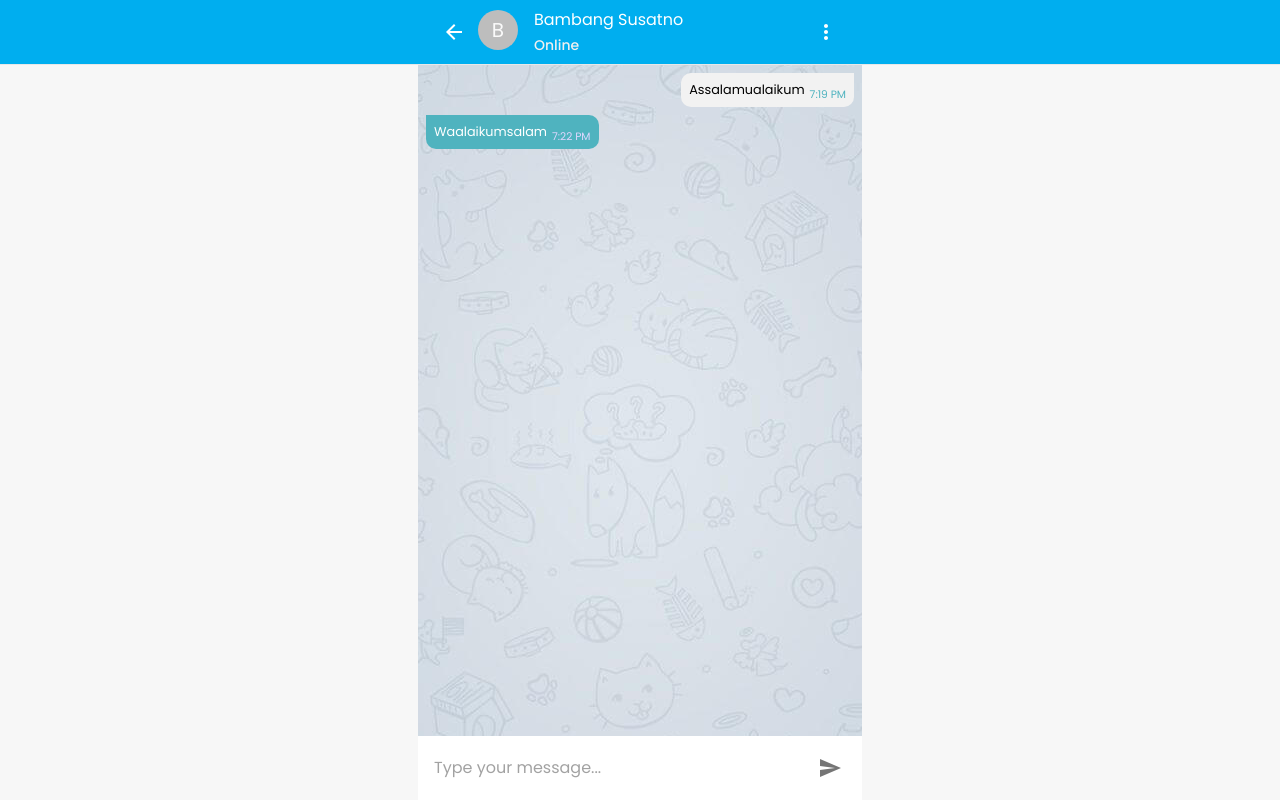
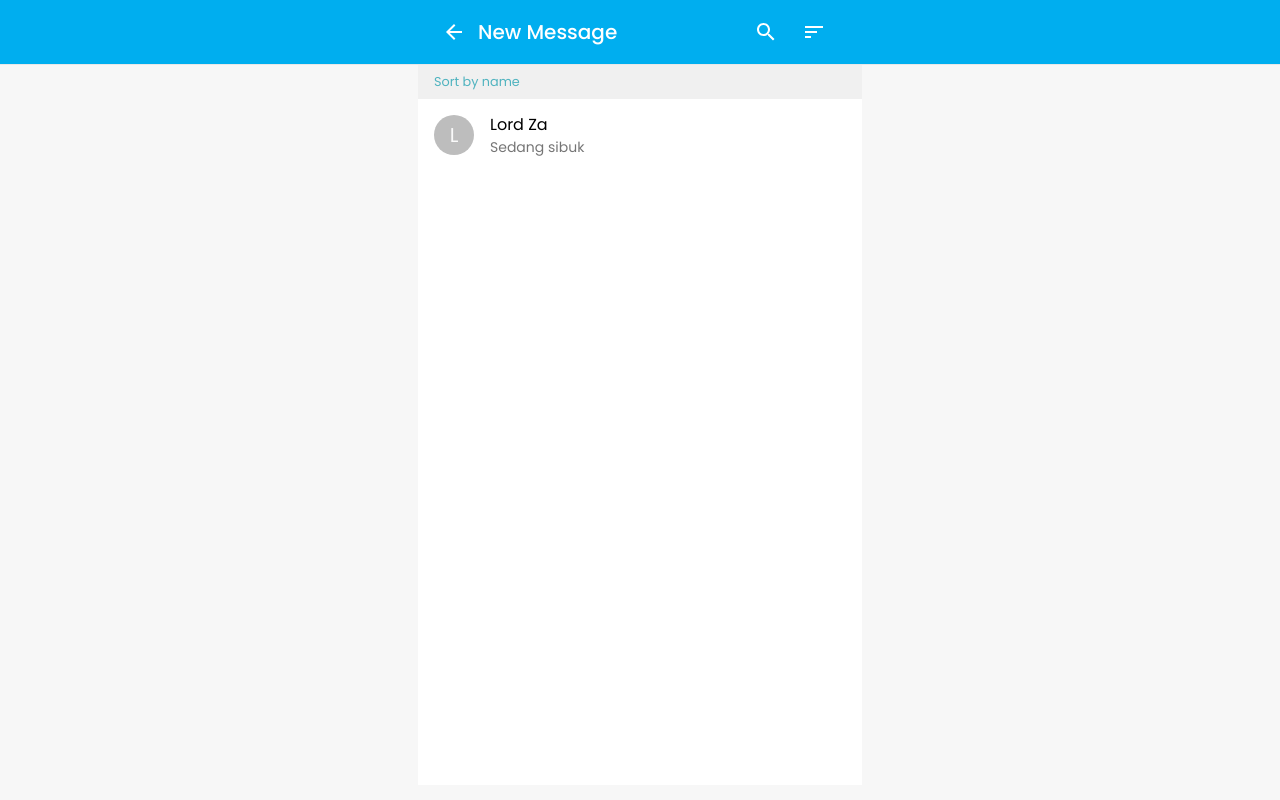
Before and after one commit to retry19/connectin-chat-app, a React (Create React App) app: page /chat/new in a window 1280 px wide. Built offline with nearby package versions, Linux system fonts and the light colour scheme.

Commit message:
feat: add new chat page

```diff
--- a/src/App.js
+++ b/src/App.js
@@ -3,6 +3,7 @@ import { BrowserRouter, Route, Switch } from 'react-router-dom';
 import {
   Home,
   Login,
+  NewChat,
   PrivateChat,
   Register,
   Search
@@ -37,7 +38,8 @@ export default function App() {
           <Route path="/search" component={Search} />
           <Route path="/login" component={Login} />
           <Route path="/register" component={Register} />
-          <Route path="/chat" component={PrivateChat} />
+          <Route path="/chat" exact component={PrivateChat} />
+          <Route path="/chat/new" component={NewChat} />
         </Switch>
       </BrowserRouter>
     </ThemeProvider>
--- a/src/pages/Home/index.js
+++ b/src/pages/Home/index.js
@@ -4,7 +4,8 @@ import {
   Fab,
   makeStyles
 } from '@material-ui/core';
-import { Add } from '@material-ui/icons';
+import { Create } from '@material-ui/icons';
+import { Link } from 'react-router-dom';
 import { Navbar } from '../../components';
 import { ChatList } from '../../containers';
 
@@ -37,9 +38,11 @@ export default function Home() {
       <Container maxWidth="xs" className={classes.container}>
         <Box className={classes.content}>
           <ChatList />
-          <Fab aria-label="New Chat" className={classes.fab} color="primary">
-            <Add />
-          </Fab>
+          <Link to="/chat/new">
+            <Fab aria-label="New Chat" className={classes.fab} color="primary">
+              <Create />
+            </Fab>
+          </Link>
         </Box>
       </Container>
     </Box>
--- /dev/null
+++ b/src/pages/NewChat/index.js
@@ -0,0 +1,123 @@
+import {
+  Avatar,
+  Box,
+  Container,
+  IconButton,
+  InputBase,
+  List,
+  ListItem,
+  ListItemAvatar,
+  ListItemText,
+  makeStyles,
+  Typography
+} from '@material-ui/core';
+import { Search, Sort } from '@material-ui/icons';
+import PropTypes from 'prop-types';
+import { useState } from 'react';
+import { NavbarBack } from '../../components';
+
+const useStyles = makeStyles((theme) => ({
+  backgroundGray: {
+    backgroundColor: '#f7f7f7'
+  },
+  inputSearch: {
+    marginLeft: theme.spacing(1),
+    color: 'inherit',
+    flex: 1,
+  },
+  flexGrow: {
+    flexGrow: 1
+  },
+  container: {
+    backgroundColor: '#ffffff',
+    paddingRight: 0,
+    paddingLeft: 0,
+  },
+  content: {
+    backgroundColor: '#ffffff',
+    position: 'relative',
+    minHeight: '90vh',
+  },
+  info: {
+    fontSize: '0.8rem',
+    color: theme.palette.secondary.light,
+    backgroundColor: '#f0f0f0',
+    paddingTop: theme.spacing(1),
+    paddingBottom: theme.spacing(1),
+    paddingLeft: theme.spacing(2),
+    paddingRight: theme.spacing(2),
+  },
+  touchable: {
+    backgroundColor: '#ffffff',
+    transition: 'background-color 100ms ease-in-out',
+    '&:hover': {
+      backgroundColor: '#f5f5f5',
+      cursor: 'pointer',
+    }
+  },
+}));
+
+function Contact({ name, status }) {
+  const classes = useStyles();
+  return (
+    <List style={{ padding: 0 }}>
+      <ListItem alignItems="flex-start" className={classes.touchable} onClick={() => {}}>
+        <ListItemAvatar>
+          <Avatar alt={name} src="/" />
+        </ListItemAvatar>
+        <ListItemText primary={name} secondary={status} />
+      </ListItem>
+    </List>
+  );
+}
+
+Contact.propTypes = {
+  name: PropTypes.string.isRequired,
+  status: PropTypes.string.isRequired,
+};
+
+function NewChat() {
+  const classes = useStyles();
+  const [isSearch, setIsSearch] = useState(false);
+
+  const handleClickSearch = () => {
+    setIsSearch(true);
+  };
+
+  return (
+    <Box minHeight="100vh" className={classes.backgroundGray}>
+      <NavbarBack link="/">
+        {isSearch
+          ? (
+            <InputBase
+              className={classes.inputSearch}
+              placeholder="Search"
+              inputProps={{ 'aria-label': 'search' }}
+              autoFocus="on"
+            />
+          )
+          : (
+            <>
+              <Typography variant="h6" className={classes.flexGrow}>
+                New Message
+              </Typography>
+              <IconButton color="inherit" onClick={handleClickSearch}>
+                <Search />
+              </IconButton>
+              <IconButton color="inherit">
+                <Sort />
+              </IconButton>
+            </>
+          )}
+      </NavbarBack>
+      <Container maxWidth="xs" className={classes.container}>
+        <Box className={classes.content}>
+          {!isSearch && <div className={classes.info}>Sort by name</div>}
+          <Contact name="Lord Za" status="Sedang sibuk" />
+        </Box>
+      </Container>
+    </Box>
+  );
+}
+
+export default NewChat;
--- a/src/pages/index.js
+++ b/src/pages/index.js
@@ -3,11 +3,13 @@ import Login from './Login';
 import PrivateChat from './PrivateChat';
 import Register from './Register';
 import Search from './Search';
+import NewChat from './NewChat';
 
 export {
   Home,
   Login,
   PrivateChat,
   Register,
-  Search
+  Search,
+  NewChat,
 };
```
